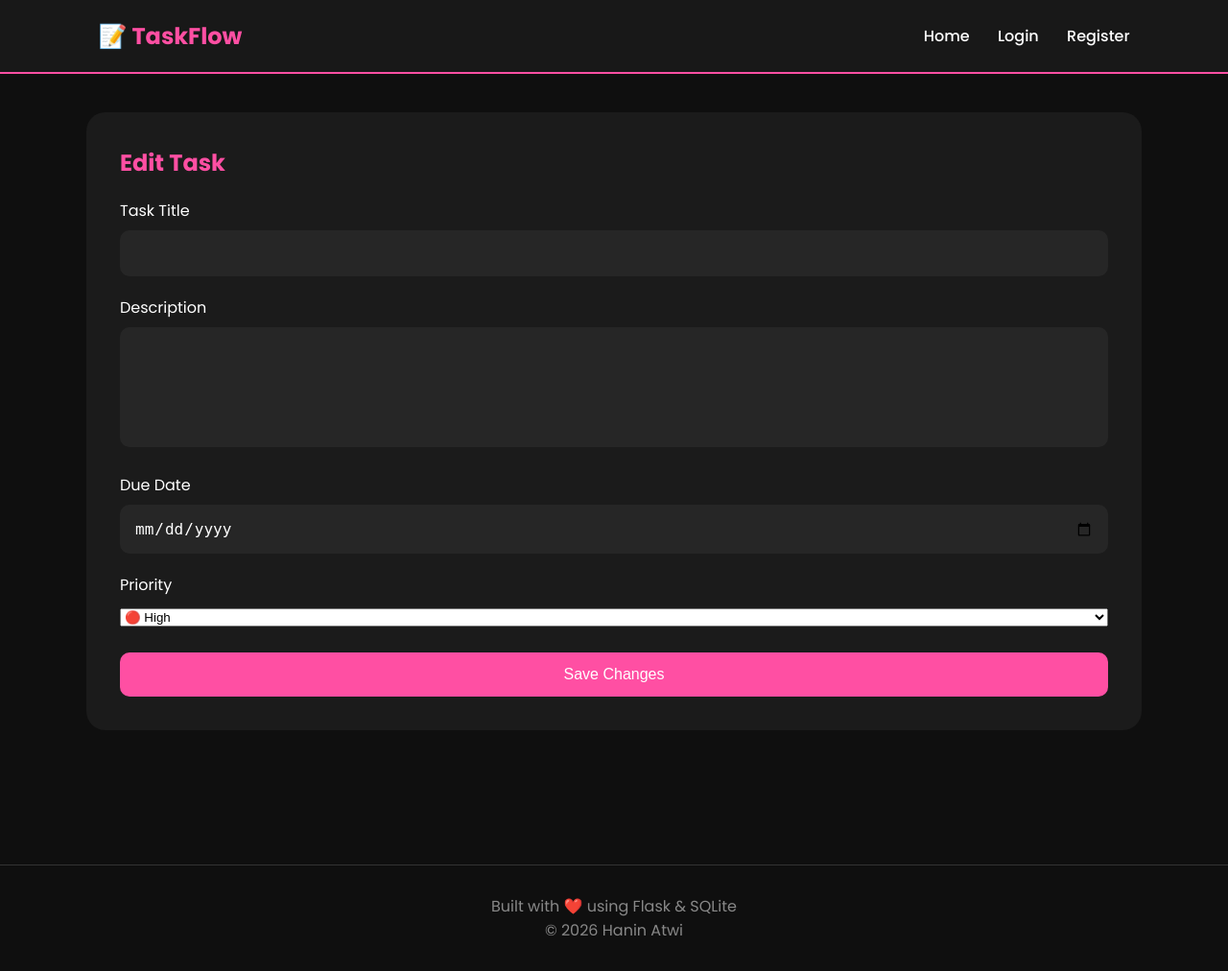
After one commit to haninatwi0/TaskFlow, a Flask app: template templates/edit_task.html in a window 1280 px wide. The commit adds this page. Shown: the whole page at 96% size. Run offline with Flask 3, Linux system fonts and the light colour scheme; the template is opened without the code that fills it, so the values that code supplies are empty.

Commit message:
Add task editing functionality

```diff
--- a/app.py
+++ b/app.py
@@ -235,6 +235,43 @@ def delete_account():
 
     return redirect("/")
 
+
+
+@app.route("/edit/<int:task_id>", methods=["GET", "POST"])
+def edit_task(task_id):
+
+    if "user_id" not in session:
+        return redirect("/login")
+
+    task = Task.query.get_or_404(task_id)
+
+    if task.user_id != session["user_id"]:
+        flash("You are not authorized to edit this task.", "error")
+        return redirect("/dashboard")
+
+    if request.method == "POST":
+
+        task.title = request.form["title"]
+        task.description = request.form["description"]
+        task.priority = request.form["priority"]
+
+        due_date = request.form["due_date"]
+
+        if due_date:
+            task.due_date = datetime.strptime(due_date, "%Y-%m-%d").date()
+        else:
+            task.due_date = None
+
+        db.session.commit()
+
+        flash("Task updated successfully!", "success")
+
+        return redirect("/dashboard")
+
+    return render_template("edit_task.html", task=task)
+
+
+
 # Create database tables
 with app.app_context():
     db.create_all()
--- a/static/css/style.css
+++ b/static/css/style.css
@@ -860,3 +860,17 @@ nav{
 .delete-account-btn:hover {
     background: #b71c1c;
 }
+
+
+.edit-btn{
+    background:#3498db;
+    color:white;
+    padding:10px 18px;
+    border-radius:8px;
+    text-decoration:none;
+    font-weight:bold;
+}
+
+.edit-btn:hover{
+    background:#2980b9;
+}
--- a/templates/dashboard.html
+++ b/templates/dashboard.html
@@ -171,7 +171,10 @@ Dashboard
                 </span>
 
             {% endif %}
-
+        <a class="edit-btn"
+        href="/edit/{{ task.id }}">
+            Edit
+        </a>
             <div class="task-buttons">
 
                 {% if not task.completed %}
--- /dev/null
+++ b/templates/edit_task.html
@@ -0,0 +1,68 @@
+{% extends "base.html" %}
+
+{% block title %}
+Edit Task
+{% endblock %}
+
+{% block content %}
+
+<div class="task-form">
+
+    <h2>Edit Task</h2>
+
+    <form method="POST">
+
+        <label>Task Title</label>
+
+        <input
+            type="text"
+            name="title"
+            value="{{ task.title }}"
+            required
+        >
+
+        <label>Description</label>
+
+        <textarea
+            name="description"
+            rows="5"
+        >{{ task.description }}</textarea>
+
+        <label>Due Date</label>
+
+        <input
+            type="date"
+            name="due_date"
+            value="{{ task.due_date.strftime('%Y-%m-%d') if task.due_date else '' }}"
+        >
+
+        <label>Priority</label>
+
+        <select name="priority">
+
+            <option value="High"
+                {% if task.priority == "High" %}selected{% endif %}>
+                🔴 High
+            </option>
+
+            <option value="Medium"
+                {% if task.priority == "Medium" %}selected{% endif %}>
+                🟡 Medium
+            </option>
+
+            <option value="Low"
+                {% if task.priority == "Low" %}selected{% endif %}>
+                🟢 Low
+            </option>
+
+        </select>
+
+        <button type="submit">
+            Save Changes
+        </button>
+
+    </form>
+
+</div>
+
+{% endblock %}
```
